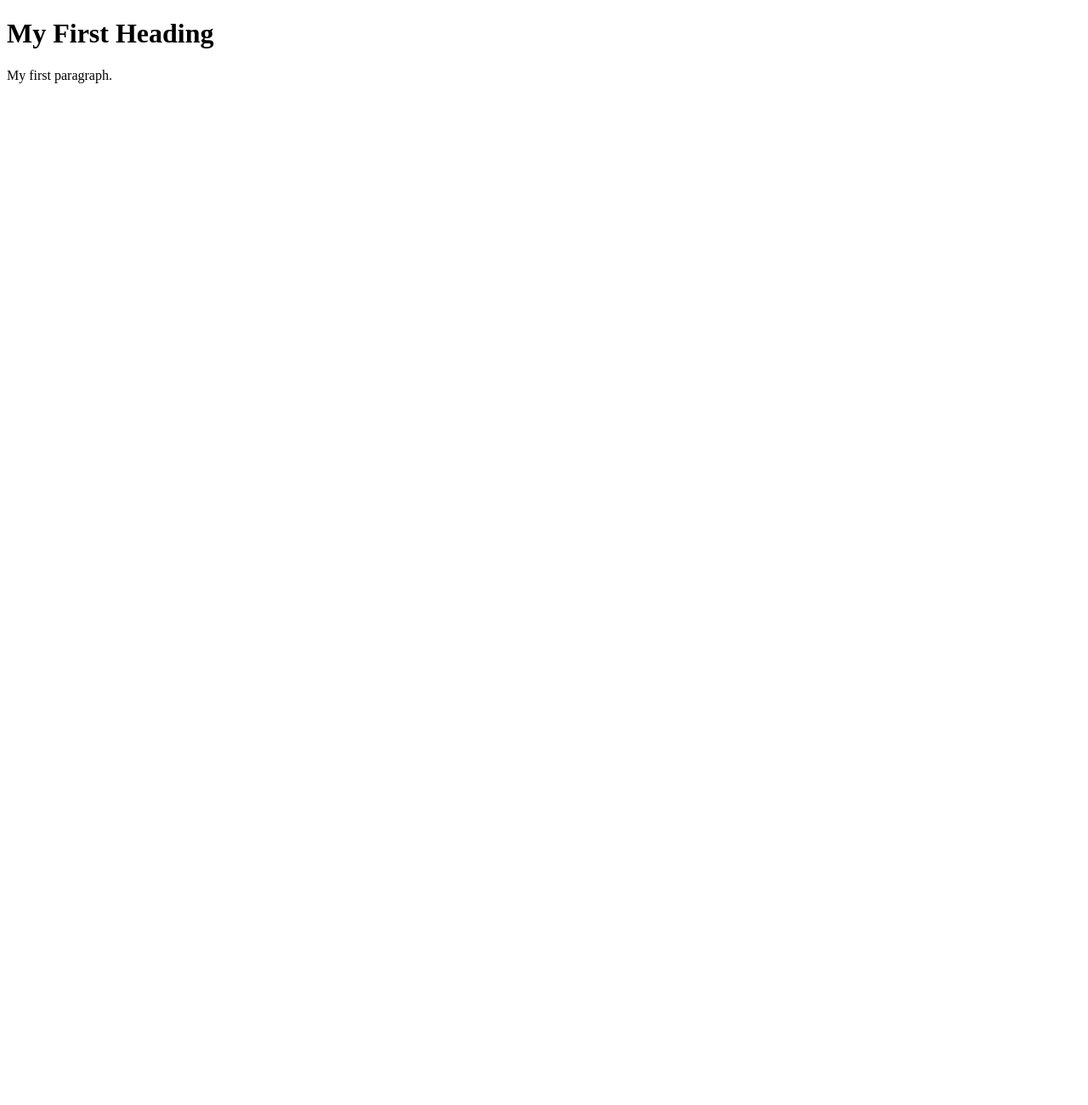
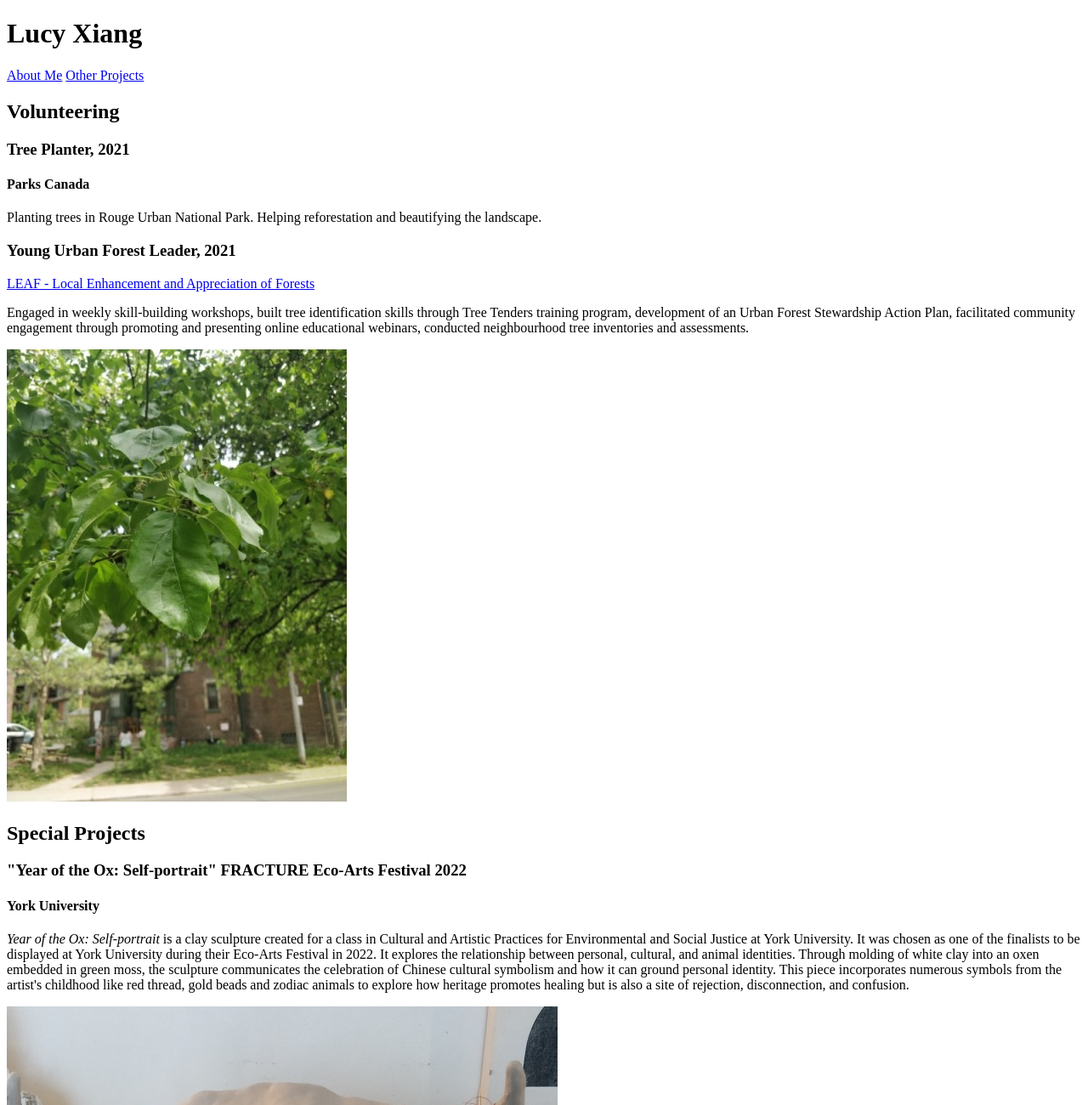
Before and after one commit to lucy-xiang/lucy-xiang.github.io, a plain HTML site: page page2.html in a window 1280 px wide. Shown: the top 1300 px of the page at 85% size. Before the commit the page ends 800 px from the top, so only its background shows below. Drawn offline with Linux system fonts and the light colour scheme.

Commit message:
Update page2.html

```diff
--- a/page2.html
+++ b/page2.html
@@ -1,9 +1,62 @@
 <!DOCTYPE html>
-<html>
+<html lang="en">
+<head>
+<title>Lucy Xiang</title>
+<link rel="stylesheet" href="mystyle.css">
+</head>
 <body>
 
-<h1>My First Heading</h1>
-<p>My first paragraph.</p>
+<h1>Lucy Xiang</h1>
+
+<!--MenuOption start-->
+<div class="topnav">
+  <a href="index.html">About Me</a>
+  <a class="active" href="page2.html">Other Projects</a>
+</div>
+<!--MenuOption end-->
+
+<h2>Volunteering</h2>
+<h3>Tree Planter, 2021</h3>
+<h4>Parks Canada</h4>
+<p>Planting trees in Rouge Urban National Park. Helping reforestation and beautifying the landscape.</p>
+
+<h3>Young Urban Forest Leader, 2021</h3>
+<!--LinkOption start-->
+<div class="exlink">
+	<a href="https://www.yourleaf.org/" target="_blank">LEAF - Local Enhancement and Appreciation of Forests</a>
+</div>
+<!--LinkOption end-->
+<p> Engaged in weekly skill-building workshops, built tree identification skills through Tree Tenders training program, development of an Urban Forest Stewardship Action Plan,
+facilitated community engagement through promoting and presenting online educational webinars, conducted neighbourhood tree inventories and assessments.</p>
+
+<!--ImageOption begin-->
+<div class=centre>
+<img src="toronto_trees.jpg" alt="Picture of a Toronto tree">
+</div>
+<!--ImageOption end-->
+
+<h2>Special Projects</h2>
+<h3>"Year of the Ox: Self-portrait" FRACTURE Eco-Arts Festival 2022</h3>
+<h4>York University</h4>
+<p><i>Year of the Ox: Self-portrait</i> is a clay sculpture created for a class in Cultural and Artistic Practices for Environmental and Social Justice at York University.
+It was chosen as one of the finalists to be displayed at York University during their Eco-Arts Festival in 2022. It explores the relationship between personal, cultural, and
+animal identities. Through molding of white clay into an oxen embedded in green moss, the sculpture communicates the celebration of Chinese cultural symbolism and how it can
+ground personal identity. This piece incorporates numerous symbols from the artist's childhood like red thread, gold beads and zodiac animals to explore how heritage promotes
+healing but is also a site of rejection, disconnection, and confusion.</p>
+
+<!--ImageOption begin-->
+<img src="sculpture1.jpg" alt="Picture of Ox Sculpture">
+<img src="sculpture2.jpg" alt="Picture of Ox Sculpture">
+<!--ImageOption end-->
+
+<h2>Licenses and Certifications</h2>
+<ul>
+	<li>Emergency First Aid, CPR Level C/AED</li>
+	<li>Tree Tenders Training Program (LEAF)</li>
+	<li>Social Marketing Certification (Hootsuite)</li>
+	<li>Smart Serve Ontario</li>
+	<li>Food Handler Certificate</li>
+</ul>
 
 </body>
 </html>
```
